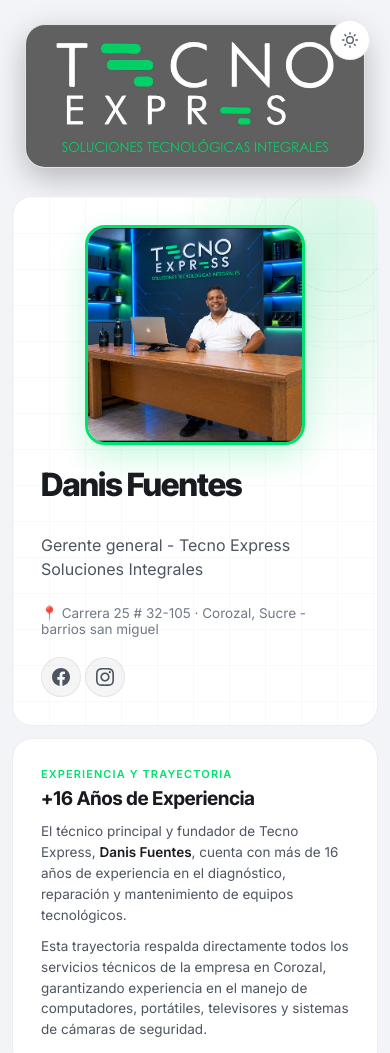
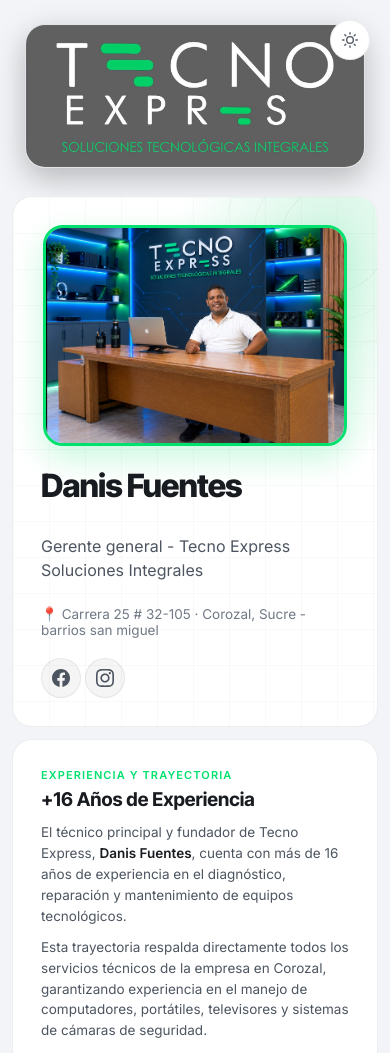
Before and after one commit to Merkava3/carta-presentacion-dany, a plain HTML site: page index.html in a window 390 px wide. Shown: the top 1053 px of the page. Drawn offline with nearby package versions, Linux system fonts and the light colour scheme.

Commit message:
Ajustar dimensiones de avatar a 304x221px optimizado y responsivo

```diff
--- a/styles.css
+++ b/styles.css
@@ -196,11 +196,13 @@
 }
 
 .avatar {
-    width: 220px;
-    height: 220px;
+    width: 304px;
+    max-width: 100%;
+    height: 221px;
+    aspect-ratio: 304 / 221;
     border-radius: var(--radius-card-sm);
     object-fit: cover;
-    object-position: center 15%;
+    object-position: center;
     border: 3px solid var(--accent);
     box-shadow: 0 12px 32px var(--accent-glow);
     margin-bottom: 24px;
@@ -1032,6 +1034,12 @@
         min-height: 260px;
     }
 
+    .avatar {
+        width: 100%;
+        max-width: 304px;
+        height: auto;
+    }
+
     .tool-grid {
         grid-template-columns: 1fr;
     }
```
